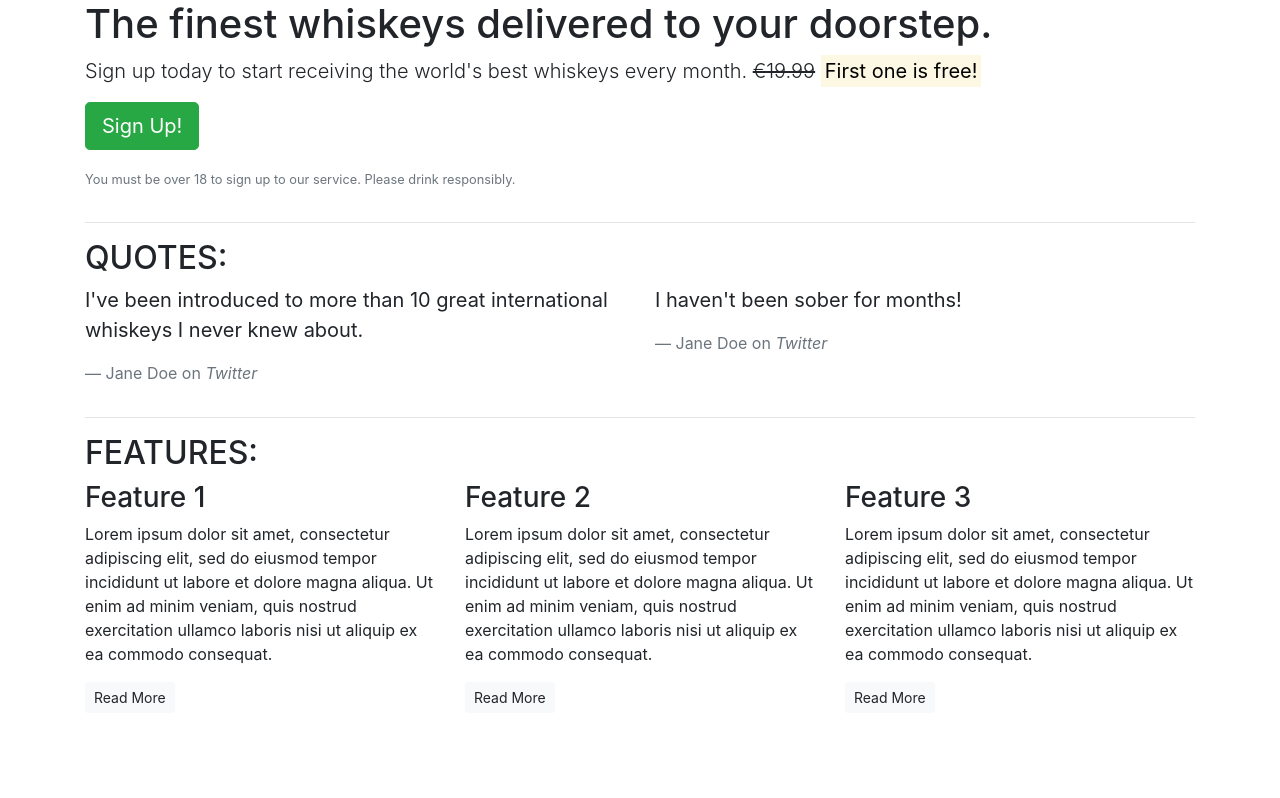
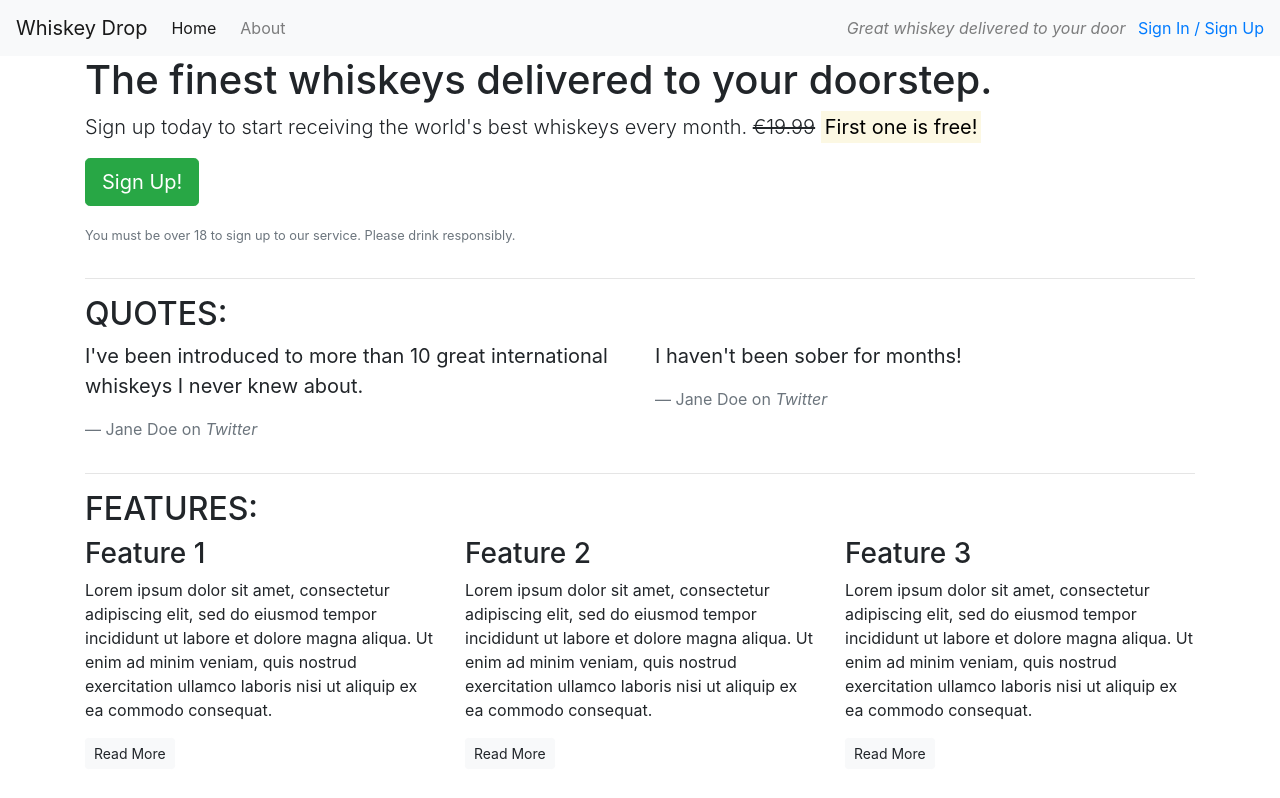
Before and after one commit to Sasha-create/whiskey-drop, a plain HTML site: page index.html in a window 1280 px wide. Drawn offline with nearby package versions, Linux system fonts and the light colour scheme.

Commit message:
add navbar

```diff
--- a/index.html
+++ b/index.html
@@ -9,6 +9,23 @@
 </head>
 
 <body>
+     <!--Nav-->
+     <nav class="navbar navbar-light navbar-expand-sm bg-light">
+        <a href="/" class="navbar-brand">
+                    Whiskey Drop</a>
+        <ul class="navbar-nav mr-auto">
+            <li class="active nav-item mr-2"><a class="nav-link" href="/">Home</a></li>
+            <li class="nav-item mr-2"><a class="nav-link" href="">About</a></li>
+            <li class="nav-item mr-2 d-block d-sm-none"><a class="nav-link" href="">Sign In / Sign Up</a></li>
+        </ul>
+
+        <div class="d-none d-md-block">
+            <p class="navbar-text my-auto mr-2"><i>Great whiskey delivered to your door</i></p>
+            <a href="/login">Sign In / Sign Up</a>
+        </div>
+        <!--</div>-->
+    </nav>
+
     <article class="container">
         <!-- Callout -->
         <div class="row">
```
